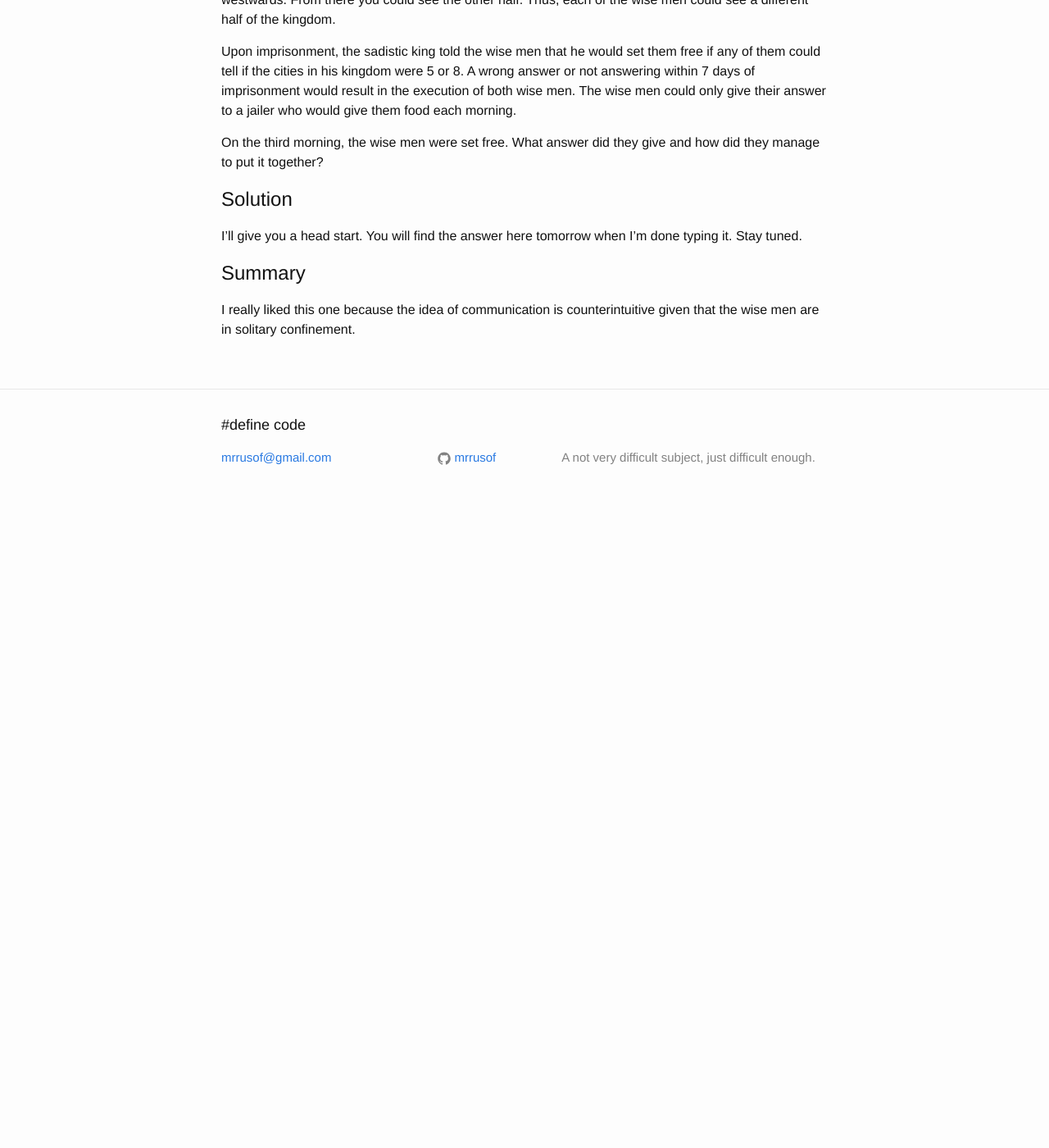
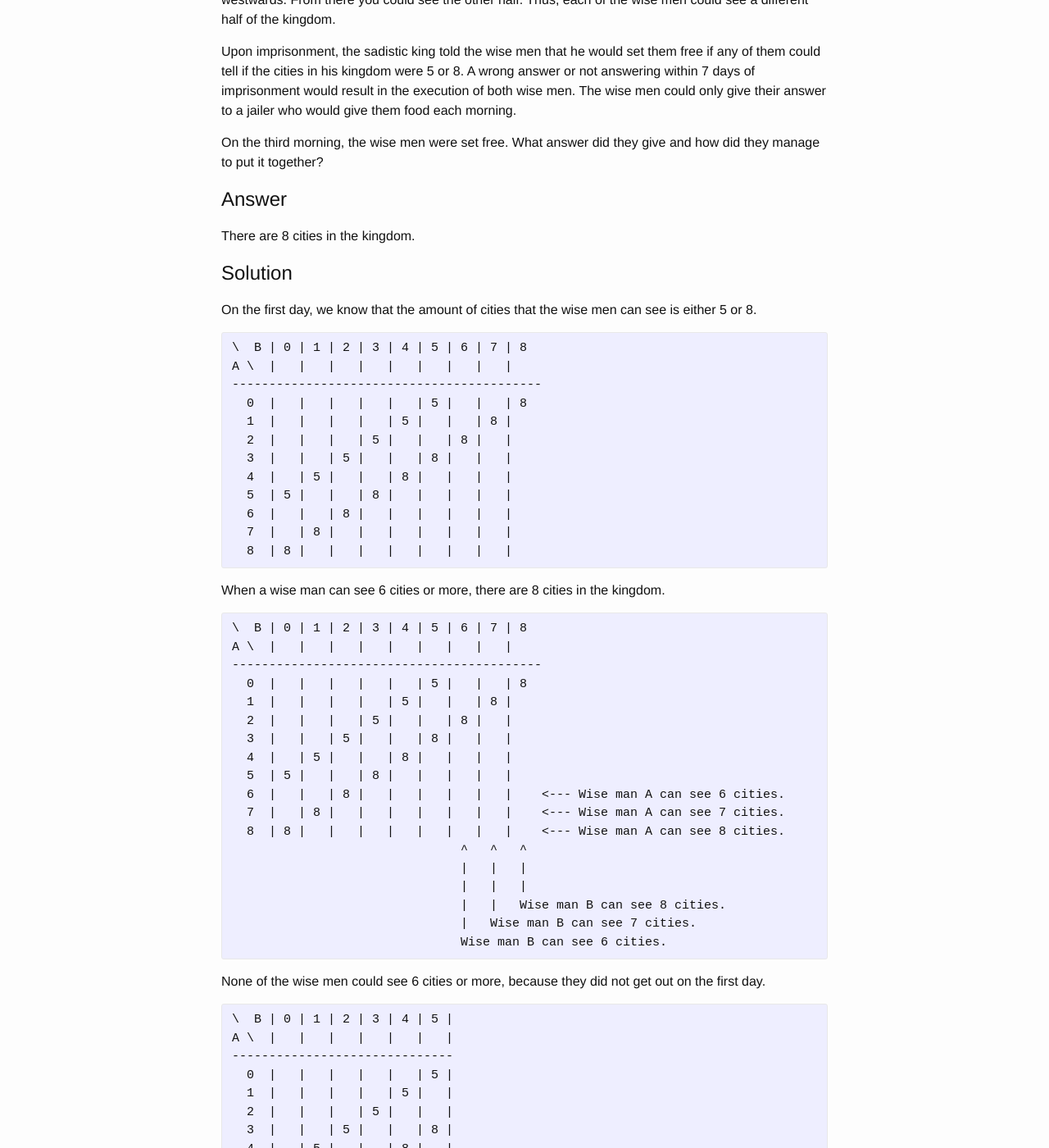
Before and after one commit to mrrusof/mrrusof.github.io, a Jekyll site: the page built from _posts/2016-02-15-captured-wise-men.markdown, in a window 1280 px wide and 1400 px high, scrolled down 437 px. Shown: the whole window at 82% size. Built offline with Jekyll 4.4.1, drawn with Linux system fonts in a browser that asks for light colours; before the commit the page ends 1067 px from its top, so only the background shows below that; some of the changed text lies outside the part shown.

Commit message:
Answer for captured wise men.

````diff
--- a/_posts/2016-02-15-captured-wise-men.markdown
+++ b/_posts/2016-02-15-captured-wise-men.markdown
@@ -31,10 +31,91 @@
 On the third morning, the wise men were set free.  What answer did they
 give and how did they manage to put it together?
 
+# Answer
+
+There are 8 cities in the kingdom.
+
 # Solution
 
-I'll give you a head start.  You will find the answer here tomorrow
-when I'm done typing it.  Stay tuned.
+On the first day, we know that the amount of cities that the wise men can see is either 5 or 8.
+```asciidoc
+\  B | 0 | 1 | 2 | 3 | 4 | 5 | 6 | 7 | 8
+A \  |   |   |   |   |   |   |   |   |
+------------------------------------------
+  0  |   |   |   |   |   | 5 |   |   | 8
+  1  |   |   |   |   | 5 |   |   | 8 |
+  2  |   |   |   | 5 |   |   | 8 |   |
+  3  |   |   | 5 |   |   | 8 |   |   |
+  4  |   | 5 |   |   | 8 |   |   |   |
+  5  | 5 |   |   | 8 |   |   |   |   |
+  6  |   |   | 8 |   |   |   |   |   |
+  7  |   | 8 |   |   |   |   |   |   |
+  8  | 8 |   |   |   |   |   |   |   |
+```
+
+When a wise man can see 6 cities or more, there are 8 cities in the kingdom.
+```asciidoc
+\  B | 0 | 1 | 2 | 3 | 4 | 5 | 6 | 7 | 8
+A \  |   |   |   |   |   |   |   |   |
+------------------------------------------
+  0  |   |   |   |   |   | 5 |   |   | 8
+  1  |   |   |   |   | 5 |   |   | 8 |
+  2  |   |   |   | 5 |   |   | 8 |   |
+  3  |   |   | 5 |   |   | 8 |   |   |
+  4  |   | 5 |   |   | 8 |   |   |   |
+  5  | 5 |   |   | 8 |   |   |   |   |
+  6  |   |   | 8 |   |   |   |   |   |    <--- Wise man A can see 6 cities.
+  7  |   | 8 |   |   |   |   |   |   |    <--- Wise man A can see 7 cities.
+  8  | 8 |   |   |   |   |   |   |   |    <--- Wise man A can see 8 cities.
+                               ^   ^   ^
+                               |   |   |
+                               |   |   |
+                               |   |   Wise man B can see 8 cities.
+                               |   Wise man B can see 7 cities.
+                               Wise man B can see 6 cities.
+```
+
+None of the wise men could see 6 cities or more, because they did not get out on the first day.
+```asciidoc
+\  B | 0 | 1 | 2 | 3 | 4 | 5 |
+A \  |   |   |   |   |   |   |
+------------------------------
+  0  |   |   |   |   |   | 5 |
+  1  |   |   |   |   | 5 |   |
+  2  |   |   |   | 5 |   |   |
+  3  |   |   | 5 |   |   | 8 |
+  4  |   | 5 |   |   | 8 |   |
+  5  | 5 |   |   | 8 |   |   |
+```
+
+On the second day, when a man can see 3 cities or less, there are 5 cities in the kingdom.
+```asciidoc
+\  B | 0 | 1 | 2 | 3 | 4 | 5 |
+A \  |   |   |   |   |   |   |
+------------------------------
+  0  |   |   |   |   |   | 5 |    <---
+  1  |   |   |   |   | 5 |   |    <---
+  2  |   |   |   | 5 |   |   |    <---
+  3  |   |   | 5 |   |   | 8 |
+  4  |   | 5 |   |   | 8 |   |
+  5  | 5 |   |   | 8 |   |   |
+       ^   ^   ^
+       |   |   |
+       |   |   |
+```
+
+None of the wise men could see 3 cities or more, because they did not get out on the second day.
+```asciidoc
+\  B | 3 | 4 | 5 |
+A \  |   |   |   |
+------------------
+  3  |   |   | 8 |
+  4  |   | 8 |   |
+  5  | 8 |   |   |
+```
+
+Thus, on the third day, there is only one possibility: there are 8 cities in the kingdom.
+
 
 # Summary
 
````
